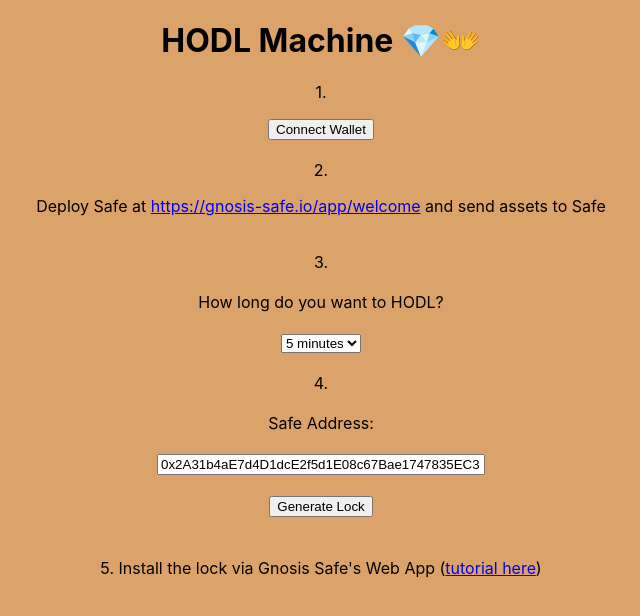
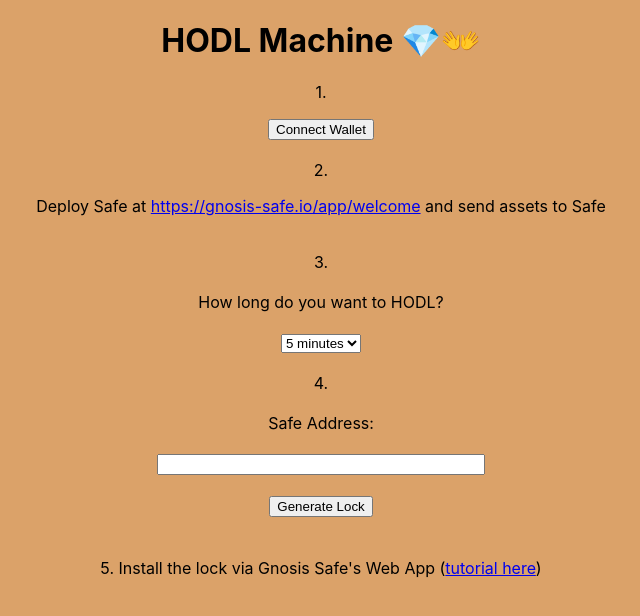
Before and after one commit to Brentably/eth-sf-22-frontend, a React (Create React App) app: page / in a window 1280 px wide. Shown: the top 616 px of the page, without its empty margins (319-959 px from the left). Built offline with nearby package versions, Linux system fonts and the light colour scheme.

Commit message:
fixed default values

```diff
--- a/src/App.js
+++ b/src/App.js
@@ -12,7 +12,7 @@
   const [provider, setProvider] = useState(null)
   const [address, setAddress] = useState(null)
   const [timeValue, setTimeValue] = useState(300)
-  const [safeAddress, setSafeAddress] = useState("0x2A31b4aE7d4D1dcE2f5d1E08c67Bae1747835EC3")
+  const [safeAddress, setSafeAddress] = useState("")
   const [loading, setLoading] = useState(false)
   const [lockAddress, setLockAddress] = useState("")
   const [textCopied, setTextCopied] = useState(false)
```
